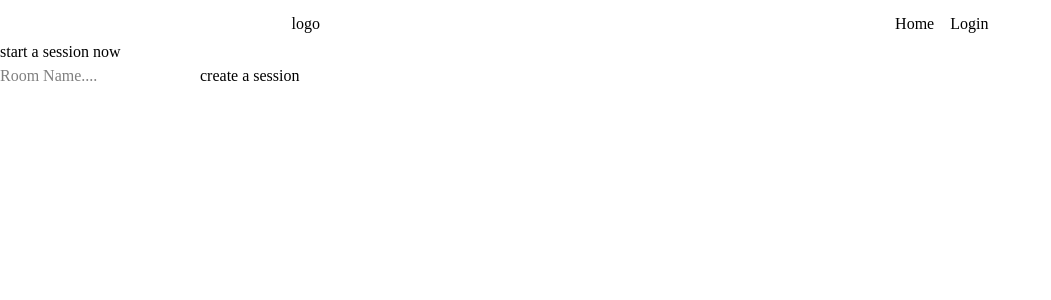
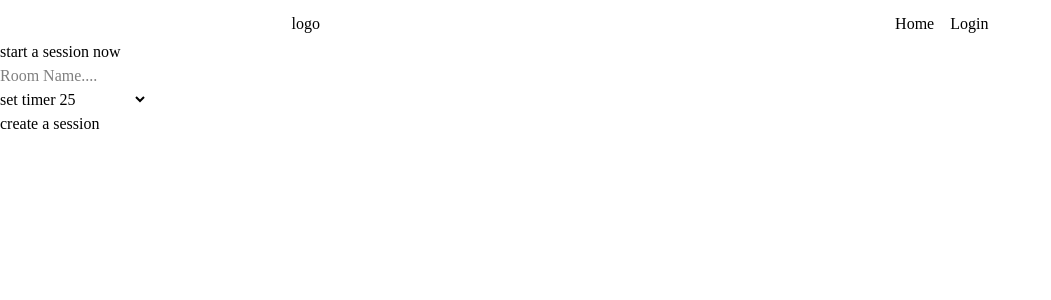
Before and after one commit to abeercode/Digstra, a Next.js app: page /Rooms in a window 1280 px wide. Shown: the top 300 px of the page, without its empty margins (0-1051 px from the left). Built offline with nearby package versions, Linux system fonts and the light colour scheme; no server answers.

Commit message:
setting timer option and pass it to rooms table

```diff
--- a/app/Rooms/page.js
+++ b/app/Rooms/page.js
@@ -1,19 +1,30 @@
 import Button from "@/components/Button"
 import { createRoom } from "@/app/lib/actions";
-export default function Rooms(){
+export default function Rooms() {
 
-return(
-    <>
-         <div className="h-10 w-full"></div>    {/* this is for a space for navbar*/}
-        <div> start a session now </div>
+    const options = []
+    for (let i = 5; i <= 120; i += 5) {
+        options.push(<option value={i} key={i}>{i}</option>);
 
-        <form action={createRoom}>
+    }
+    return (
 
-            <input type="text" name="roomName" placeholder="Room Name...." ></input>
-             <button type="submit" > create a session </button>
-        </form>
+        <>
+            <div className="h-10 w-full"></div>
+            <div> start a session now </div>
+            <form action={createRoom}>
+                <input type="text" name="roomName" placeholder="Room Name...." ></input>
 
-    </>
-)
+                <div name="timerSections" >
+                    <label >set timer</label>
+                    <select name="duration" id="duration" defaultValue="25"><option value="" disabled>
+                        Select time
+                    </option>{options}</select>
+                </div>
+
+                <button type="submit" > create a session </button>
+            </form>
+        </>
+    )
 
 }
--- a/app/lib/actions.js
+++ b/app/lib/actions.js
@@ -21,6 +21,7 @@ export async function createRoom(formData) {
     // 3. Prepare the data
     const supabase = await createClient();
     const nameInput = formData.get('roomName') || "New Study Session";
+    const durationInput = formData.get("duration");
 
     // 4. Database Insert
     const { data: newRoom, error } = await supabase
@@ -28,7 +29,8 @@ export async function createRoom(formData) {
         .insert([
             {
                 name: nameInput,
-                host_id: user.id
+                host_id: user.id ,
+                duration_minutes: parseInt(durationInput)
             }
         ])
         .select()
```
